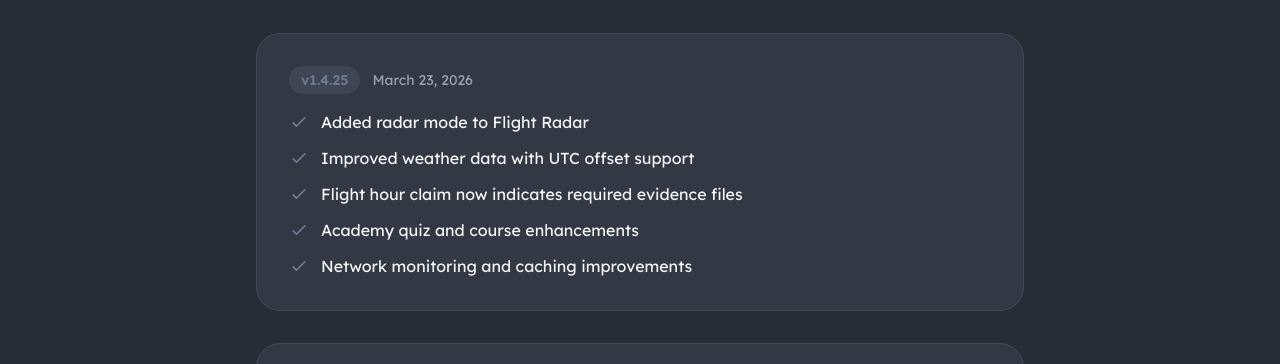
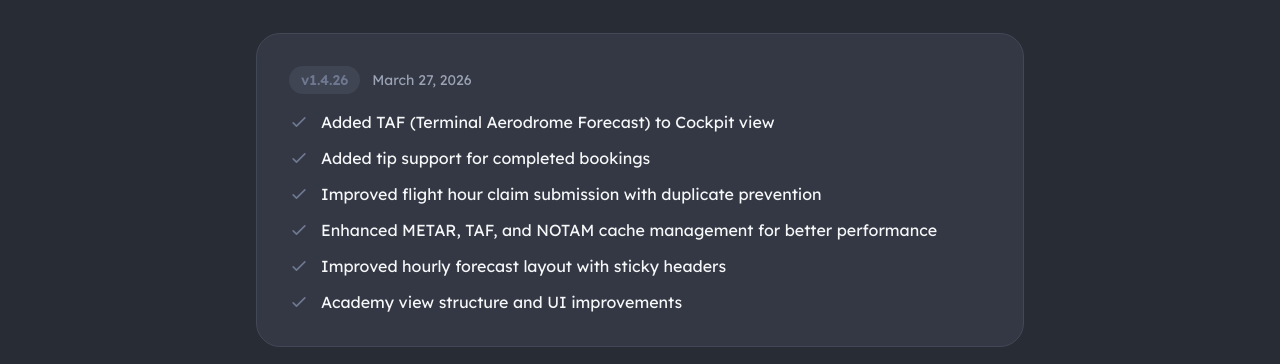
Before and after one commit to xinyu-buzz/buzz_web, a React (Vite) app: page /changelog in a window 1280 px wide. Shown: the part 372-736 px from the top of the page. Built offline with nearby package versions, Linux system fonts and the light colour scheme; no server answers.

Commit message:
Add version 1.4.26 to Changelog with new features including TAF support, booking tips, flight hour claim improvements, and UI enhancements for the Academy view.

```diff
--- a/src/pages/Changelog.tsx
+++ b/src/pages/Changelog.tsx
@@ -2,6 +2,18 @@ import AnimatedSection from '../components/AnimatedSection';
 import { motion } from 'framer-motion';
 
 const changelogData = [
+  {
+    version: '1.4.26',
+    date: 'March 27, 2026',
+    changes: [
+      'Added TAF (Terminal Aerodrome Forecast) to Cockpit view',
+      'Added tip support for completed bookings',
+      'Improved flight hour claim submission with duplicate prevention',
+      'Enhanced METAR, TAF, and NOTAM cache management for better performance',
+      'Improved hourly forecast layout with sticky headers',
+      'Academy view structure and UI improvements',
+    ],
+  },
   {
     version: '1.4.25',
     date: 'March 23, 2026',
```
